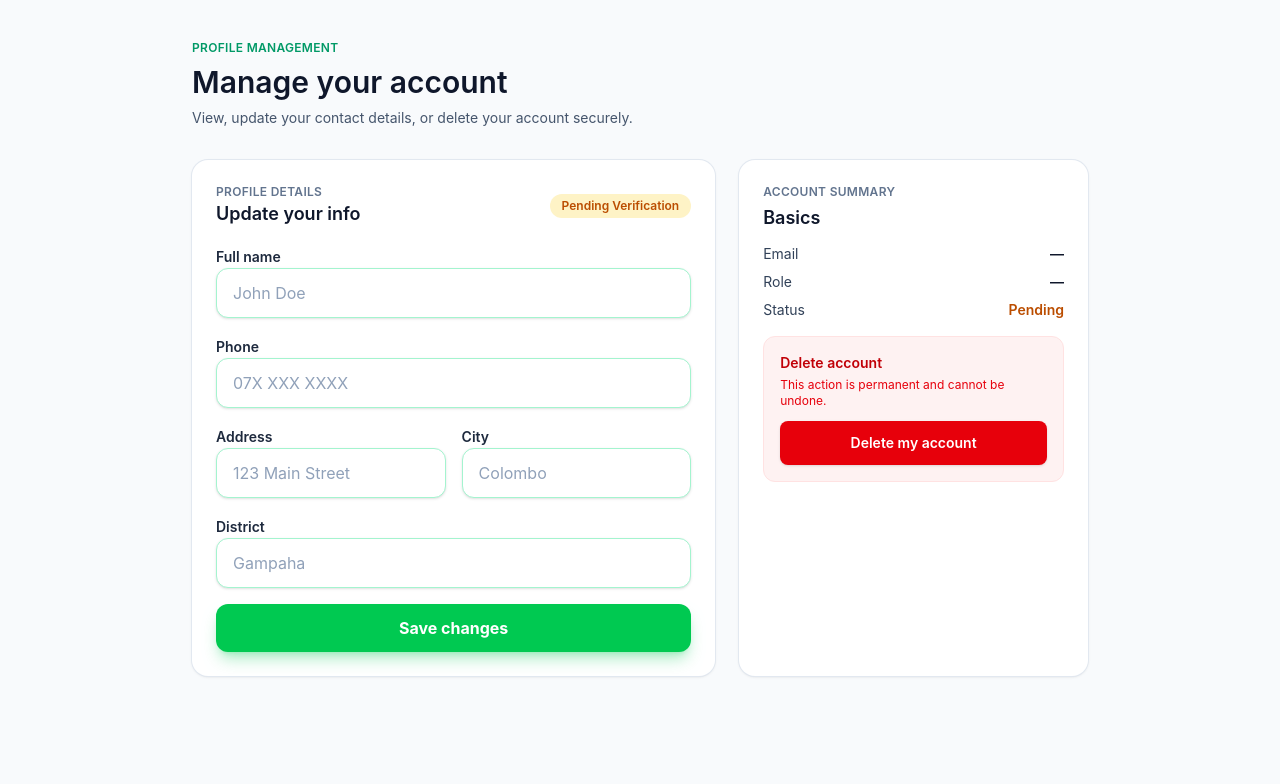
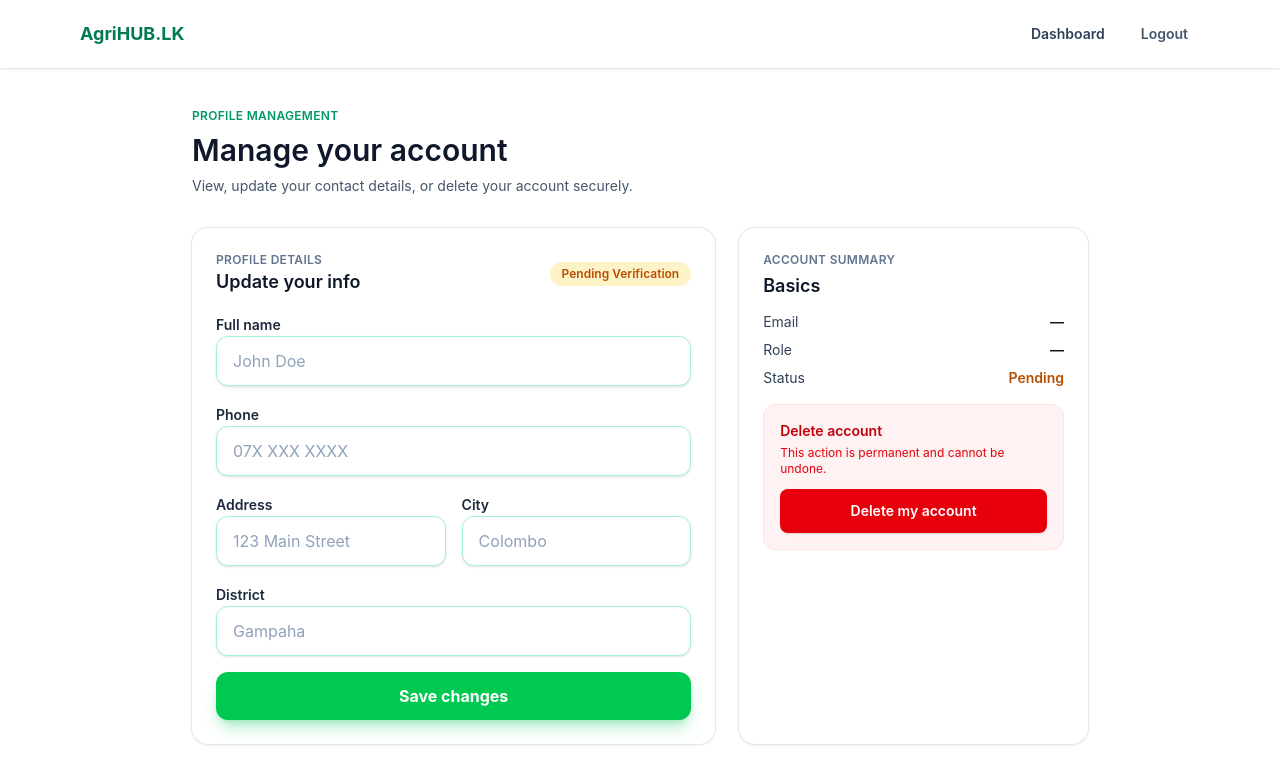
Before and after one commit to SandeepaChathumina/AgriHUB-LK, a React app in the folder frontend/: page /profile in a window 1280 px wide. Shown: the top 784 px of the page. Built offline with nearby package versions, Linux system fonts and the light colour scheme; the HTML template or start-up script is replaced by a standard one.

Commit message:
Nav Bar Updated for user

```diff
--- /dev/null
+++ b/frontend/src/components/ProfileNav.jsx
@@ -0,0 +1,50 @@
+import React from 'react'
+import { Link, useNavigate } from 'react-router-dom'
+import { useAuth } from '../context/AuthContext'
+
+// Accept a links array so pages can add/override nav items; Dashboard stays permanent
+const ProfileNav = ({ active, links }) => {
+  const { logout } = useAuth()
+  const navigate = useNavigate()
+
+  const navLinks = links && links.length > 0
+    ? links
+    : [
+        // { key: 'notifications', label: 'Notifications', to: '/notifications' },
+        // { key: 'profile', label: 'Profile', to: '/profile' },
+      ]
+
+  const handleLogout = () => {
+    logout()
+    navigate('/')
+  }
+
+  const linkClass = (key) => (
+    key === active
+      ? 'rounded-lg px-3 py-2 bg-emerald-600 text-white shadow-sm transition hover:bg-emerald-700'
+      : 'rounded-lg px-3 py-2 text-slate-700 transition hover:bg-emerald-50 hover:text-emerald-700'
+  )
+
+  return (
+    <header className="w-full bg-white shadow-sm">
+      <div className="mx-auto flex max-w-6xl items-center justify-between px-4 py-4">
+        <Link to="/dashboard" className="text-lg font-bold text-emerald-700">AgriHUB.LK</Link>
+        <nav className="flex items-center gap-3 text-sm font-semibold">
+          <Link to="/dashboard" className={linkClass('dashboard')}>Dashboard</Link>
+          {navLinks.map(({ key, label, to }) => (
+            <Link key={key} to={to} className={linkClass(key)}>{label}</Link>
+          ))}
+          <button
+            type="button"
+            onClick={handleLogout}
+            className="rounded-lg px-3 py-2 text-slate-600 transition hover:bg-slate-100 hover:text-slate-800"
+          >
+            Logout
+          </button>
+        </nav>
+      </div>
+    </header>
+  )
+}
+
+export default ProfileNav
--- a/frontend/src/pages/Auth/ProfilePage.jsx
+++ b/frontend/src/pages/Auth/ProfilePage.jsx
@@ -2,6 +2,7 @@ import React, { useEffect, useState } from 'react'
 import { useNavigate } from 'react-router-dom'
 import { toast } from 'react-hot-toast'
 import { useAuth } from '../../context/AuthContext'
+import ProfileNav from '../../components/ProfileNav'
 
 const ProfilePage = () => {
   const { token, logout } = useAuth()
@@ -195,7 +196,9 @@ const ProfilePage = () => {
   }
 
   return (
-    <div className="min-h-screen bg-slate-50 px-4 py-10">
+    <>
+      <ProfileNav active="profile"/>
+    <div className="min-h-screen  px-4 py-10">
       <div className="mx-auto flex max-w-4xl flex-col gap-8">
         <div className="flex flex-col gap-2 text-left">
           <p className="text-xs font-semibold uppercase tracking-wide text-emerald-600">Profile management</p>
@@ -467,6 +470,7 @@ const ProfilePage = () => {
         )}
       </div>
     </div>
+    </>
   )
 }
 
--- a/frontend/src/pages/Auth/UserNotifications.jsx
+++ b/frontend/src/pages/Auth/UserNotifications.jsx
@@ -2,6 +2,7 @@ import React, { useEffect, useMemo, useState } from 'react'
 import { Link, useNavigate } from 'react-router-dom'
 import { toast } from 'react-hot-toast'
 import { useAuth } from '../../context/AuthContext'
+import ProfileNav from '../../components/ProfileNav'
 
 const statusFilters = ['All', 'Unread', 'Read']
 
@@ -81,6 +82,9 @@ const UserNotifications = () => {
   const formatDate = (d) => new Date(d).toLocaleString()
 
   return (
+    <>
+        <ProfileNav />
+
     <div className="min-h-screen bg-slate-50 px-4 py-8">
       <div className="mx-auto flex max-w-5xl flex-col gap-6">
         <header className="flex flex-col gap-2 md:flex-row md:items-center md:justify-between">
@@ -164,6 +168,7 @@ const UserNotifications = () => {
         </section>
       </div>
     </div>
+     </>
   )
 }
 
```
